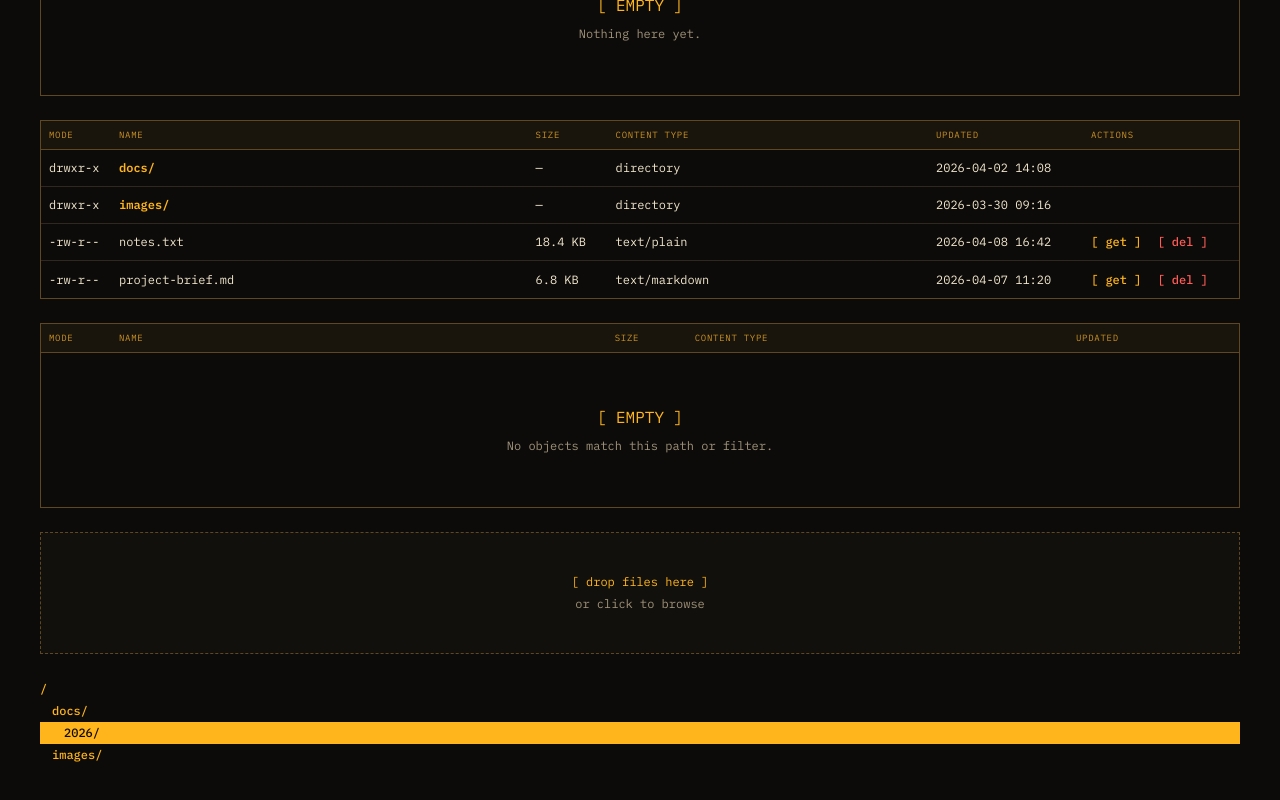
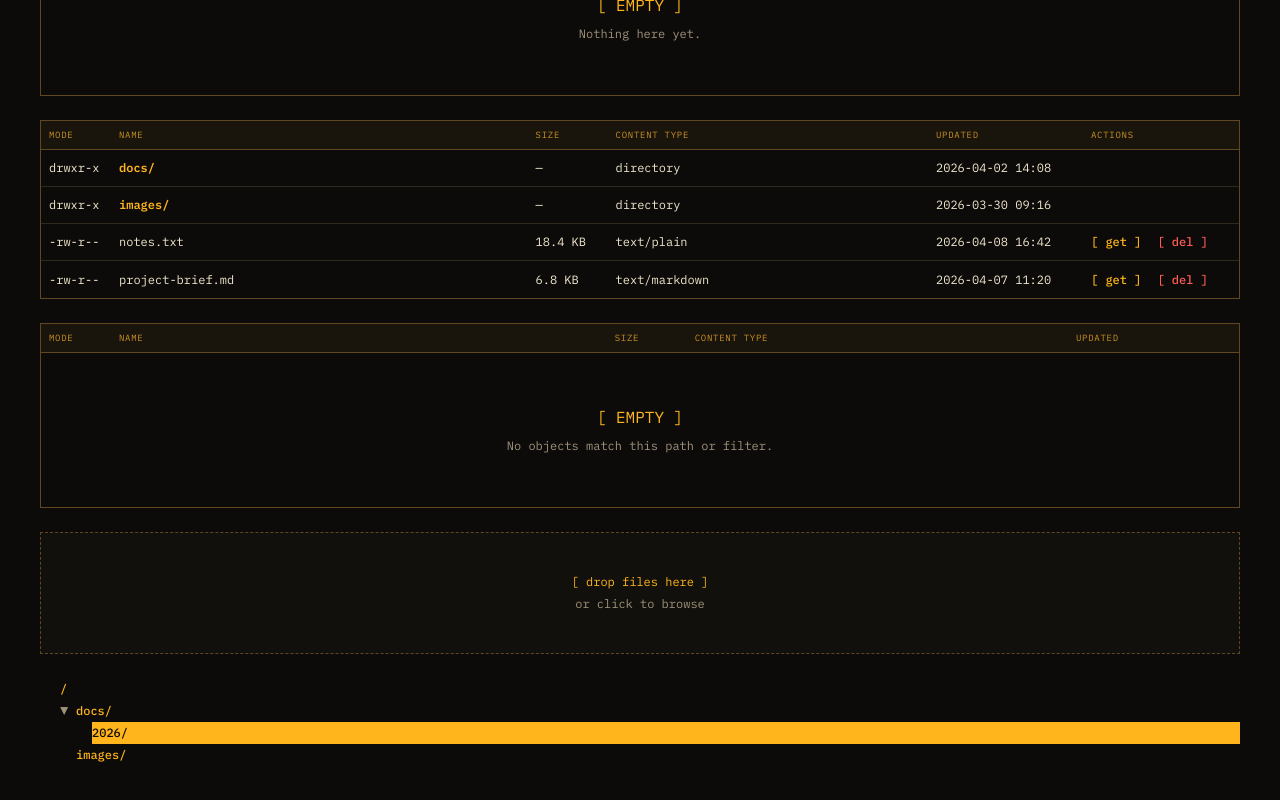
Before and after one commit to filipeparedes/nubilo-web, a React (Vite) app: page /components in a window 1280 px wide. Shown: the part 581-1381 px from the top of the page. Built offline with nearby package versions, Linux system fonts and the light colour scheme.

Commit message:
feat: let the FileExplorer open and close its folders

```diff
--- a/src/components/FileExplorer.tsx
+++ b/src/components/FileExplorer.tsx
@@ -1,4 +1,4 @@
-import { useMemo } from "react";
+import { useMemo, useState } from "react";
 import type { FolderInfo } from "../api/types";
 import { buildTree } from "../utils/tree";
 import type { FolderNode } from "../utils/tree";
@@ -13,68 +13,112 @@ interface FileExplorerProps {
   onOpenFolder: (folder: FolderInfo) => void;
 }
 
-// One line of the tree: a button indented by its depth.
+// One line of the tree, indented by its depth. With `onToggle` it starts
+// with an arrow that opens or closes the folder; without it, an empty space
+// of the same width keeps the names aligned.
 function Item({
   label,
   depth,
   active,
   onClick,
+  expanded = false,
+  onToggle,
 }: {
   label: string;
   depth: number;
   active: boolean;
   onClick: () => void;
+  expanded?: boolean;
+  onToggle?: () => void;
 }) {
   return (
+    <div
+      className="flex items-center"
+      style={{ paddingLeft: `${depth * 16}px` }}
+    >
+      {onToggle ? (
+        <button
+          type="button"
+          aria-label={expanded ? "Collapse" : "Expand"}
+          aria-expanded={expanded}
+          onClick={onToggle}
+          className="w-5 shrink-0 cursor-pointer text-base leading-none text-muted hover:text-fg focus-visible:text-fg focus-visible:outline-0"
+        >
+          <span
+            className={`inline-block transition-transform motion-reduce:transition-none ${expanded ? "rotate-90" : ""}`}
+          >
+            ▸
+          </span>
+        </button>
+      ) : (
+        <span className="w-5 shrink-0" aria-hidden="true" />
+      )}
       <Button
         brackets={false}
-      fullWidth
         aria-current={active ? "page" : undefined}
-      className={`truncate text-left ${active ? "bg-accent text-bg" : ""}`}
-      style={{ paddingLeft: `${depth * 12}px` }}
+        className={`min-w-0 flex-1 truncate text-left ${active ? "bg-accent text-bg" : ""}`}
         onClick={onClick}
       >
         {label}
       </Button>
+    </div>
   );
 }
 
 // The folders under a folder, and their own folders, one level deeper each.
+// A closed folder does not draw its children, so the lines below it move up.
 function Branch({
   nodes,
   depth,
   activeFolderId,
+  closed,
+  onToggle,
   onOpenFolder,
 }: {
   nodes: FolderNode[];
   depth: number;
   activeFolderId?: number | null;
+  closed: Set<number>;
+  onToggle: (folderId: number) => void;
   onOpenFolder: (folder: FolderInfo) => void;
 }) {
   return (
     <ul>
-      {nodes.map((node) => (
+      {nodes.map((node) => {
+        const hasChildren = node.children.length > 0;
+        const expanded = !closed.has(node.folder.id);
+        return (
           <li key={node.folder.id}>
             <Item
               label={`${node.name}/`}
               depth={depth}
               active={node.folder.id === activeFolderId}
               onClick={() => onOpenFolder(node.folder)}
+              expanded={expanded}
+              onToggle={
+                hasChildren ? () => onToggle(node.folder.id) : undefined
+              }
             />
+            {hasChildren && expanded && (
               <Branch
                 nodes={node.children}
                 depth={depth + 1}
                 activeFolderId={activeFolderId}
+                closed={closed}
+                onToggle={onToggle}
                 onOpenFolder={onOpenFolder}
               />
+            )}
           </li>
-      ))}
+        );
+      })}
     </ul>
   );
 }
 
 // The tree of all the folders, starting at the root. It does not load
 // anything: the parent gives it the folders and learns which one was pressed.
+// Every folder starts open, and the ones the user closes are remembered here.
 export function FileExplorer({
   folders,
   activeFolderId,
@@ -82,6 +126,16 @@ export function FileExplorer({
   onOpenFolder,
 }: FileExplorerProps) {
   const tree = useMemo(() => buildTree(folders), [folders]);
+  const [closed, setClosed] = useState<Set<number>>(new Set());
+
+  function toggle(folderId: number) {
+    setClosed((current) => {
+      const next = new Set(current);
+      if (next.has(folderId)) next.delete(folderId);
+      else next.add(folderId);
+      return next;
+    });
+  }
 
   return (
     <nav aria-label="Folders">
@@ -95,6 +149,8 @@ export function FileExplorer({
         nodes={tree}
         depth={1}
         activeFolderId={activeFolderId}
+        closed={closed}
+        onToggle={toggle}
         onOpenFolder={onOpenFolder}
       />
     </nav>
```
Lines whose indentation alone changed are shown as unchanged.
